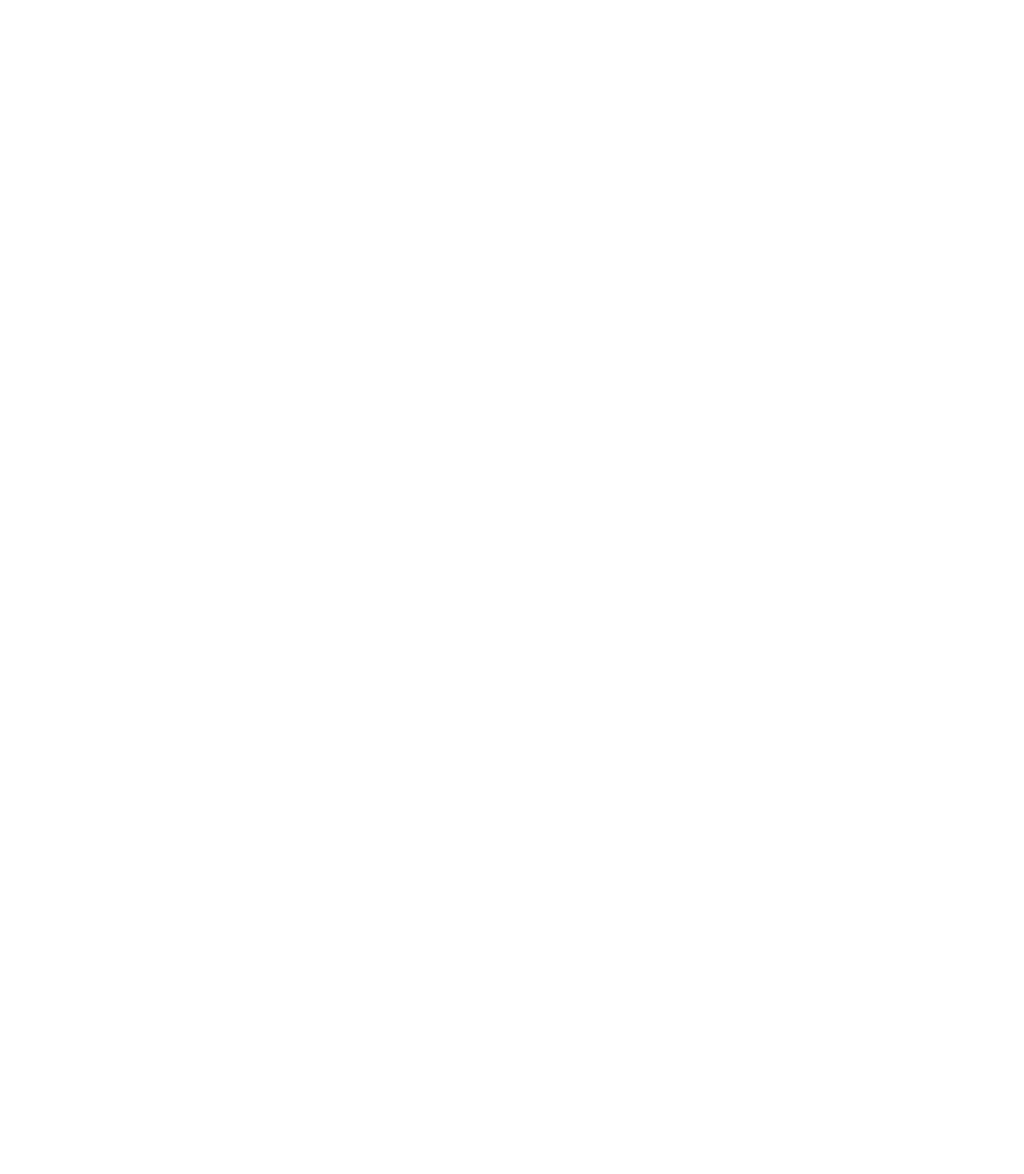
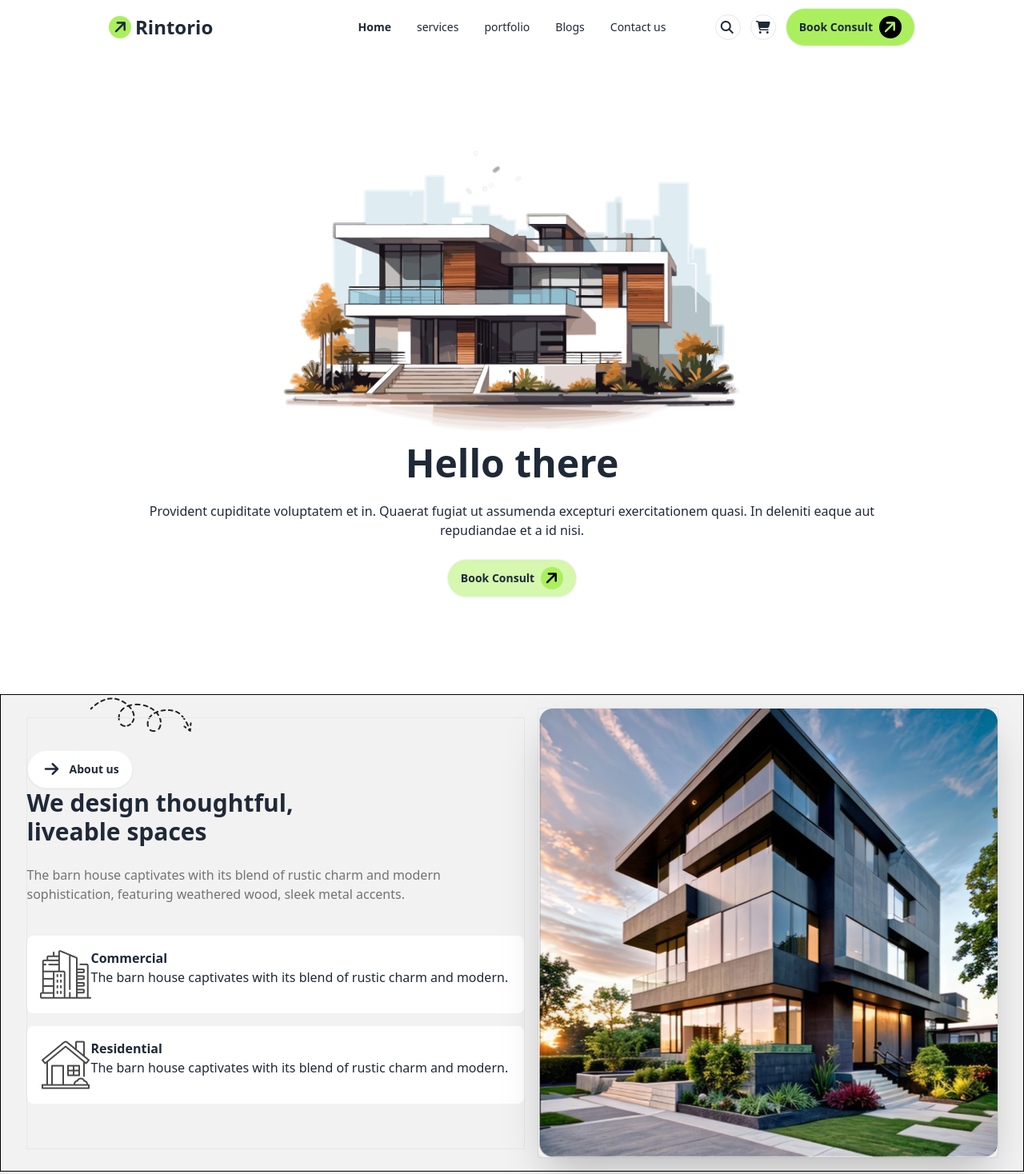
Before and after one commit to Jawad-Al-Mishal/assignment3, a plain HTML site: page index.html in a window 1280 px wide. Shown: the top 1468 px of the page at 80% size. Before the commit the page ends 800 px from the top, so only its background shows below. Drawn offline with nearby package versions, Linux system fonts and the light colour scheme.

Commit message:
again commiting

```diff
--- a/index.html
+++ b/index.html
@@ -1,5 +1,5 @@
 <!DOCTYPE html>
-<html lang="en">
+<html lang="en"  data-theme="light">
 <head>
     <meta charset="UTF-8">
     <meta name="viewport" content="width=device-width, initial-scale=1.0">
@@ -8,9 +8,149 @@
     <script src="https://cdn.tailwindcss.com"></script>
     <!-- font awsome -->
     <script src="https://kit.fontawesome.com/7ac96cdf8f.js" crossorigin="anonymous"></script>
+     <!-- daisy cdn -->
+
+     <link href="https://cdn.jsdelivr.net/npm/daisyui@4.12.10/dist/full.min.css" rel="stylesheet" type="text/css" />
+     <script src="https://cdn.tailwindcss.com"></script>
+       <!-- tsilwind -->
+        <script>
+        tailwind.config = {
+          theme: {
+            extend: {
+              colors: {
+                clifford: '#da373d',
+              }
+            }
+          }
+        }
+      </script>
+      <!-- font -->
+      <link rel="preconnect" href="https://fonts.googleapis.com">
+      <link rel="preconnect" href="https://fonts.gstatic.com" crossorigin>
+      <link href="https://fonts.googleapis.com/css2?family=Manrope:wght@200..800&display=swap" rel="stylesheet">
+
+      <!-- style -->
+       <!-- .manrope-writer {
+        font-family: "Manrope", sans-serif;
+        font-optical-sizing: auto;
+        font-weight: 400;
+        font-style: normal;
+      }   -->
 
 </head>
-<body>
+<body class="manrope">
+    <header class="max-w-5xl mx-auto  bg-">
+        <nav>
+            <div class="navbar bg-base-100">
+                <div class="navbar-start flex ">
+                   <div class=" bg-[#ABEF5F] w-7 h-7 items-center content-center pl-1.5 rounded-full">
+                    <i class="fa-solid fa-arrow-right -rotate-45  text-xl"></i>
 
+                  </div>
+                 <div> <a class="btn btn-ghost text-2xl font-bold -ml-3">Rintorio</a></div>
+                </div>
+                <div class="navbar-center hidden lg:flex">
+                  <ul class="menu menu-horizontal px-1">
+                    <li><a class="font-bold">Home</a></li>
+                     <li><a>services</a></li>
+                    <li><a>portfolio</a></li>
+                    <li><a>Blogs</a></li>
+                    <li><a>Contact us</a></li>
+                  </ul>
+                </div>
+                <div class="navbar-end gap-3 lg:visible invisible">
+                    <i class="fa-solid fa-magnifying-glass  w-8 h-8 items-center content-center pl-1.5 rounded-full border "></i>
+                    <i class="fa-solid fa-cart-shopping  w-8 h-8 items-center content-center pl-1.5 rounded-full border "></i>
+                  <a class="btn rounded-full bg-[#ABEF5F]">Book Consult<div class=" bg-black w-7 h-7 items-center content-center  rounded-full">
+                    <i class="fa-solid fa-arrow-right -rotate-45  text-xl text-[#ABEF5F]"></i>
+                   </div></a>
+
+                </div>
+              </div>
+
+        </nav>
+        <!-- hero sector -->
+        <div class="hero  min-h-screen ">
+            <div class="hero-content text-center flex flex-col">
+                <div><img src="assets/banner.png" alt="" srcset=""></div>
+              <div class="">
+                <h1 class="text-5xl font-bold">Hello there</h1>
+                <p class="py-6">
+                  Provident cupiditate voluptatem et in. Quaerat fugiat ut assumenda excepturi exercitationem
+                  quasi. In deleniti eaque aut repudiandae et a id nisi.
+                </p>
+                <div>
+                    <a class="btn rounded-full bg-[#ABEF5F] bg-opacity-50">Book Consult<div class=" bg-[#ABEF5F] w-7 h-7 items-center content-center  rounded-full">
+                        <i class="fa-solid fa-arrow-right -rotate-45  text-xl text-black"></i>
+                       </div></a>
+            </div>
+              </div>
+            </div>
+          </div>
+
+    </header>
+    <!-- about us section -->
+    <main>
+      <!--  -->
+      <section>
+        <div class=" min-h-screen hero bg-base-200  flex lg:flex-col flex-row relative ">
+            <div class="absolute top-1 left-28 lg:visible invisible ">
+            <img class="" src="assets/Vector.png" alt="" srcset="">
+          </div>
+          <div class="hero-content  lg:flex-row-reverse flex-col-reverse  border border-black">
+             <div class="  border  ">
+            <img
+              src="assets/Rectangle.png"
+              class=" rounded-lg shadow-2xl " />
+            </div>
+
+            <div class="w-1/2 py-10 border  ">
+              <!-- button -->
+              <a class="btn rounded-full bg-[#FFFFFF]"><div class="  w-7 h-7 items-center content-center  rounded-full">
+                <i class="fa-solid fa-arrow-right rotate-50  text-xl text-[#]"></i>
+               </div>About us</a>
+
+               <!-- heading -->
+                <h1 class="text-3xl font-bold">We design thoughtful,<br> liveable spaces</h1>
+                <br>
+                <p class="text-[#737373]">The barn house captivates with its blend of rustic charm and
+                  modern sophistication, featuring weathered wood, sleek metal accents.</p>
+                  <br>
+
+              <!-- card-1 -->
+
+                <div class="lg:flex bg-white rounded-lg flex my-4 p-4 ">
+                  <div><img src="assets/commercial.png" alt="" srcset=""></div>
+                  <div>
+                    <h4 class="font-extrabold">Commercial</h4>
+
+                    <p>The barn house captivates with its blend of rustic charm and modern.</p>
+                  </div>
+                </div>
+
+
+               <!-- card 2 -->
+
+               <div class="lg:flex bg-white rounded-lg flex my-4 p-4">
+                <img src="assets/residential.png" alt="" srcset="">
+                <div>
+                  <h4 class="font-extrabold">Residential</h4>
+
+                  <p>The barn house captivates with its blend of rustic charm and modern.</p>
+                </div>
+              </div>
+
+
+            </div>
+
+
+
+
+
+          </div>
+        </div>
+      </section>
+    </main>
+    <footer></footer>
 </body>
 </html>
```
